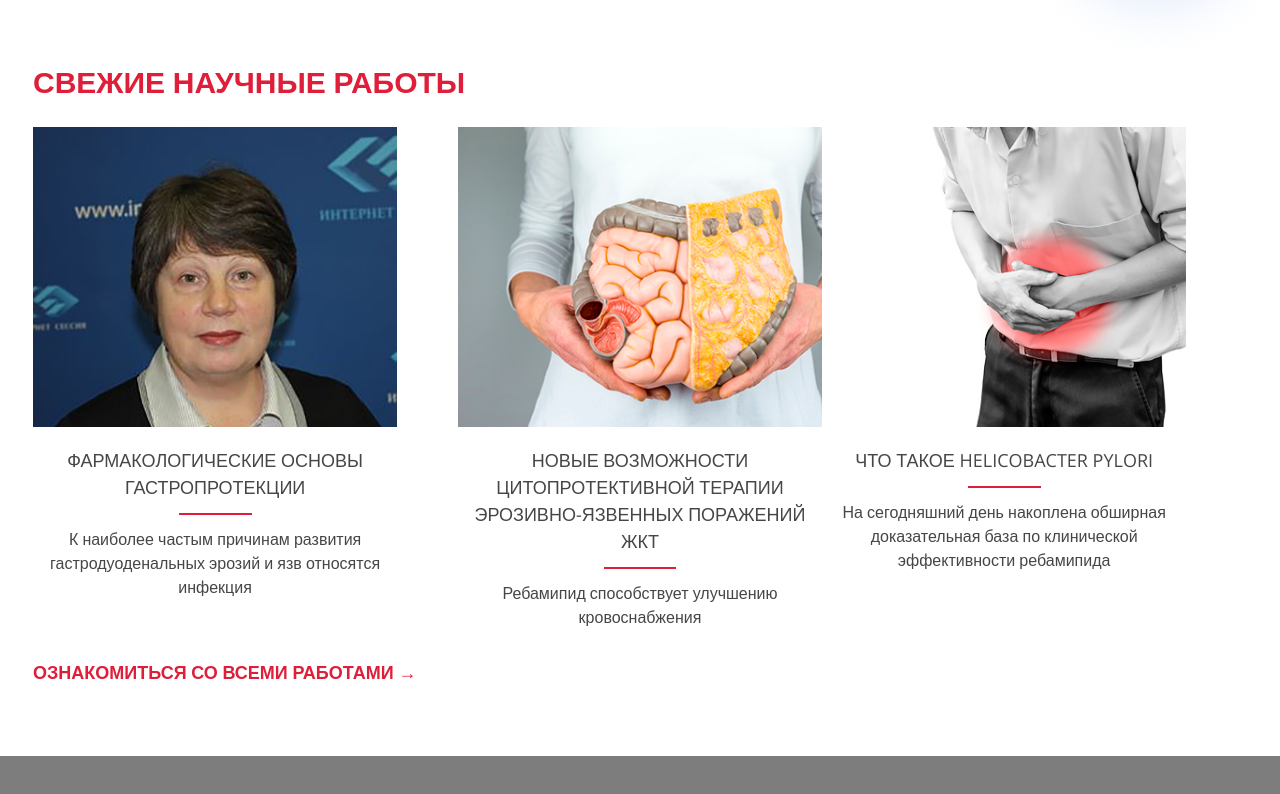
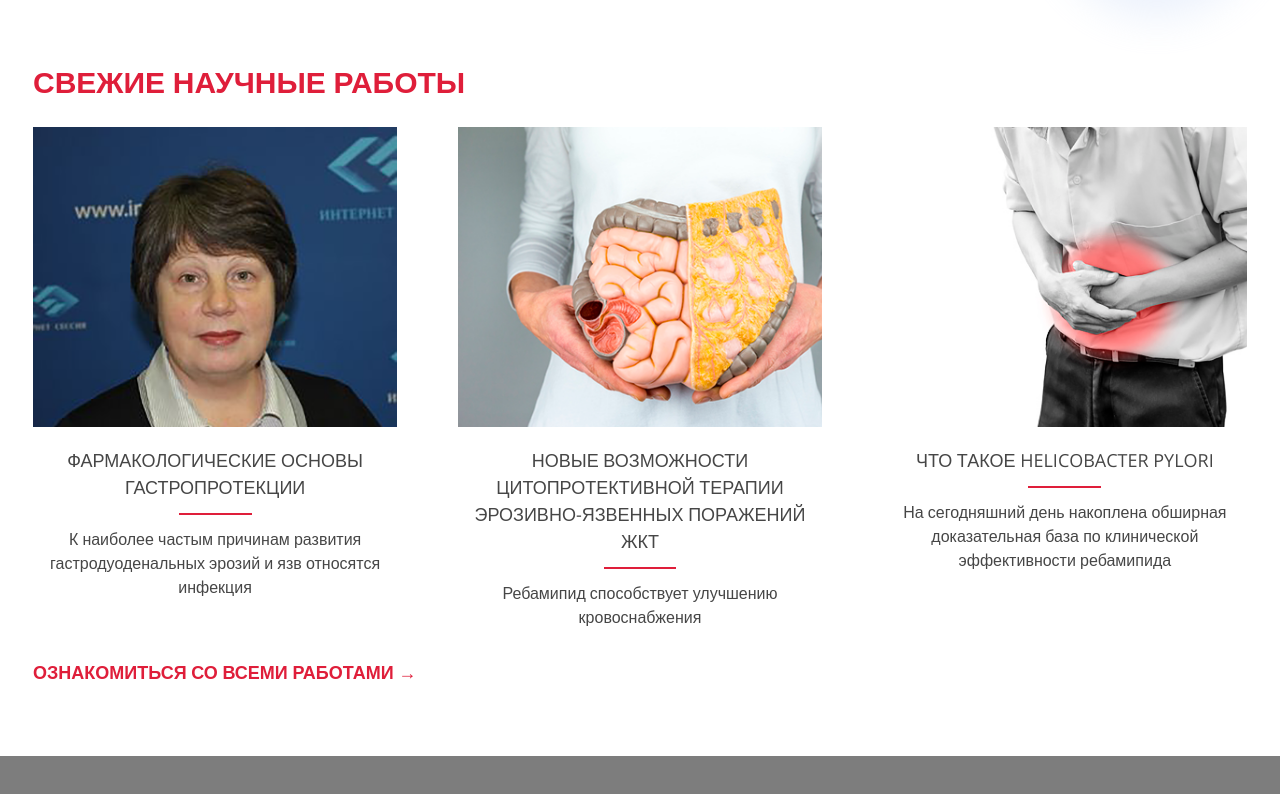
Before and after one commit to Scribblex/scribblex.github.io, a website: page paramedic/index.html in a window 1280 px wide. Shown: the part 2541-3335 px from the top of the page. Drawn offline with nearby package versions, Linux system fonts and the light colour scheme.

Commit message:
fixed margins of articles blocks

```diff
--- a/paramedic/index.html
+++ b/paramedic/index.html
@@ -242,6 +242,7 @@
 
     <div class="science">
       <h2 class="shortcut__title">Свежие научные работы</h2>
+      <div>
       <a
         href="#"
         class="science__item"
@@ -293,6 +294,7 @@
           На сегодняшний день накоплена обширная доказательная база по клинической эффективности ребамипида
         </p>
       </a>
+      </div>
       <a
         href="#"
         class="science__all"
--- a/paramedic/src/stylus/blocks/science.styl
+++ b/paramedic/src/stylus/blocks/science.styl
@@ -25,7 +25,7 @@
     text-align center
     text-decoration none
 
-    &:nth-child(3n)
+    &:nth-child(3n + 3)
       margin-right 0
 
     &:hover
```
Also changed, not shown: paramedic/public/css/index.css.
